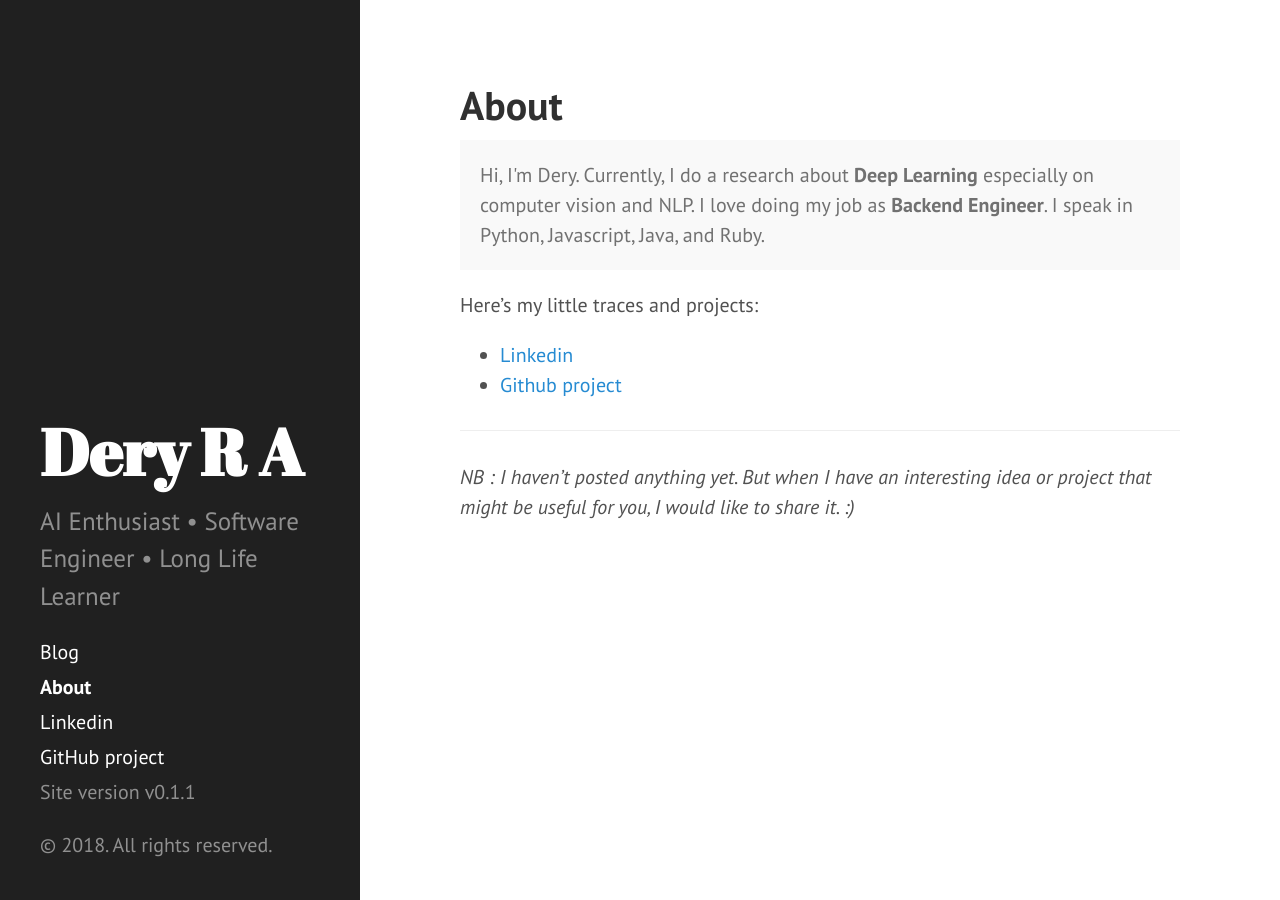
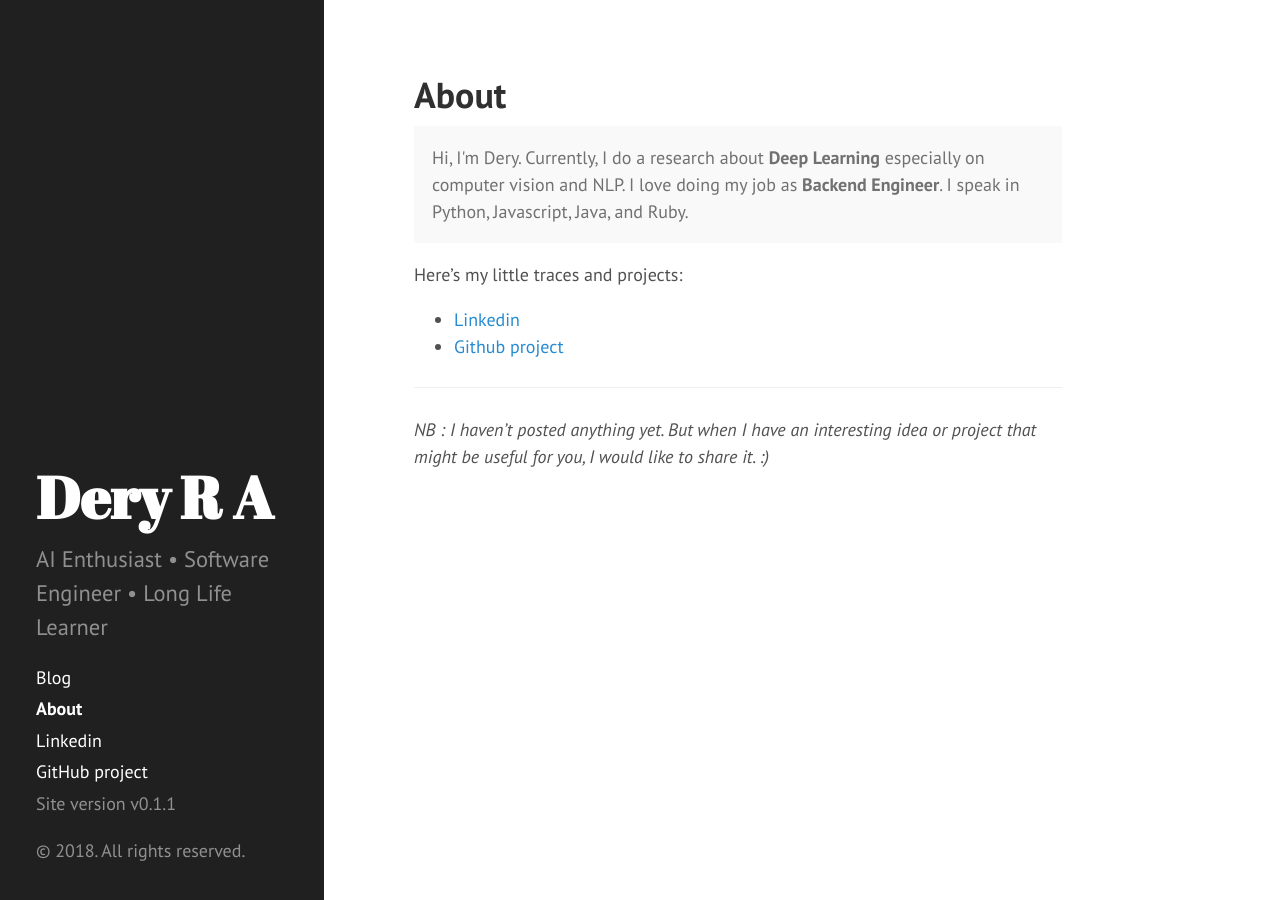
Before and after one commit to deryrahman/deryrahman.github.io, a Jekyll site: the page built from index.md, in a window 1280 px wide. Built offline with Jekyll 4.4.1, drawn with Linux system fonts in a browser that asks for light colours.

Commit message:
add custom.css + decrease font-size

```diff
--- a/_includes/head.html
+++ b/_includes/head.html
@@ -18,6 +18,7 @@
   <link rel="stylesheet" href="{{ site.baseurl }}/public/css/poole.css">
   <link rel="stylesheet" href="{{ site.baseurl }}/public/css/syntax.css">
   <link rel="stylesheet" href="{{ site.baseurl }}/public/css/hyde.css">
+  <link rel="stylesheet" href="{{ site.baseurl }}/public/css/custom.css">
   <link rel="stylesheet" href="http://fonts.googleapis.com/css?family=PT+Sans:400,400italic,700|Abril+Fatface">
 
   <!-- Icons -->
--- /dev/null
+++ b/public/css/custom.css
@@ -0,0 +1,14 @@
+@media (min-width: 48em) {
+  html {
+    font-size: 14px;
+  }
+}
+@media (min-width: 58em) {
+  html {
+    font-size: 18px;
+  }
+}
+
+.gist .markdown-body {
+    font-size: 14px !important;
+}
```
